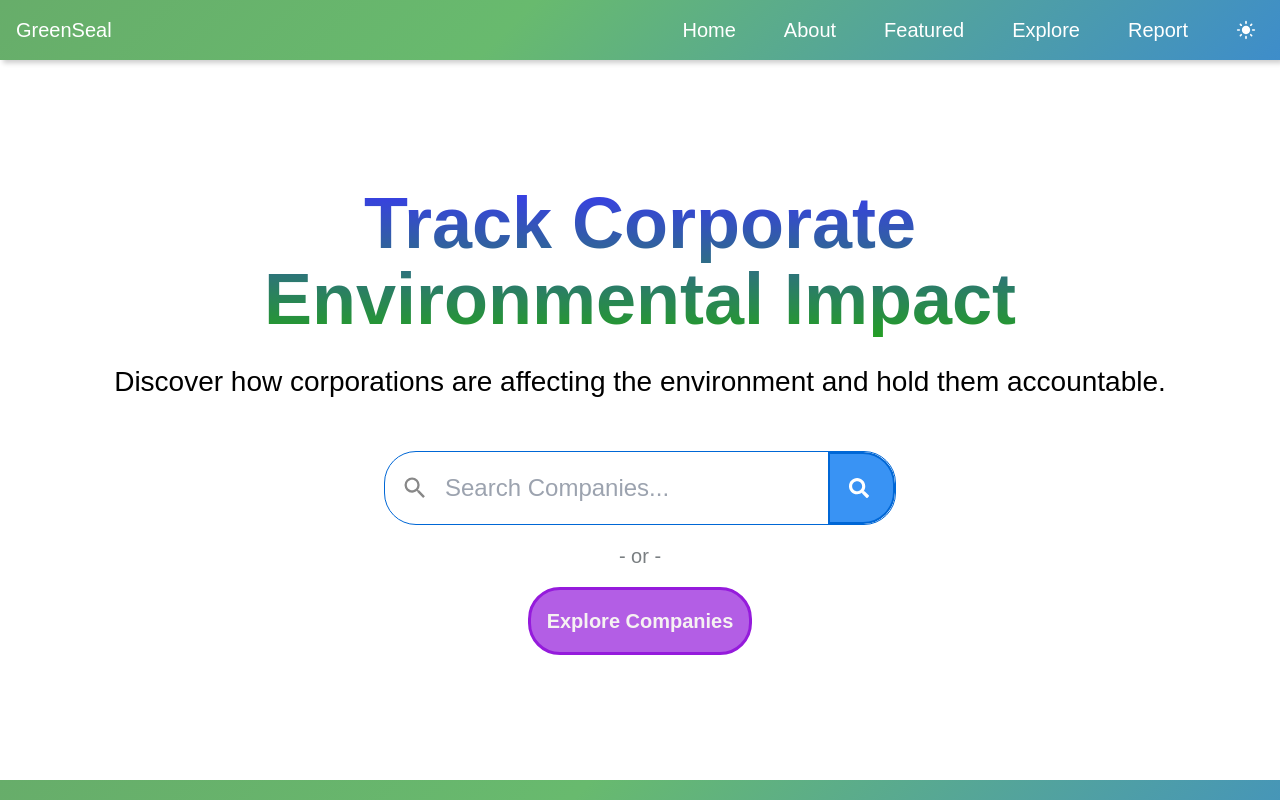
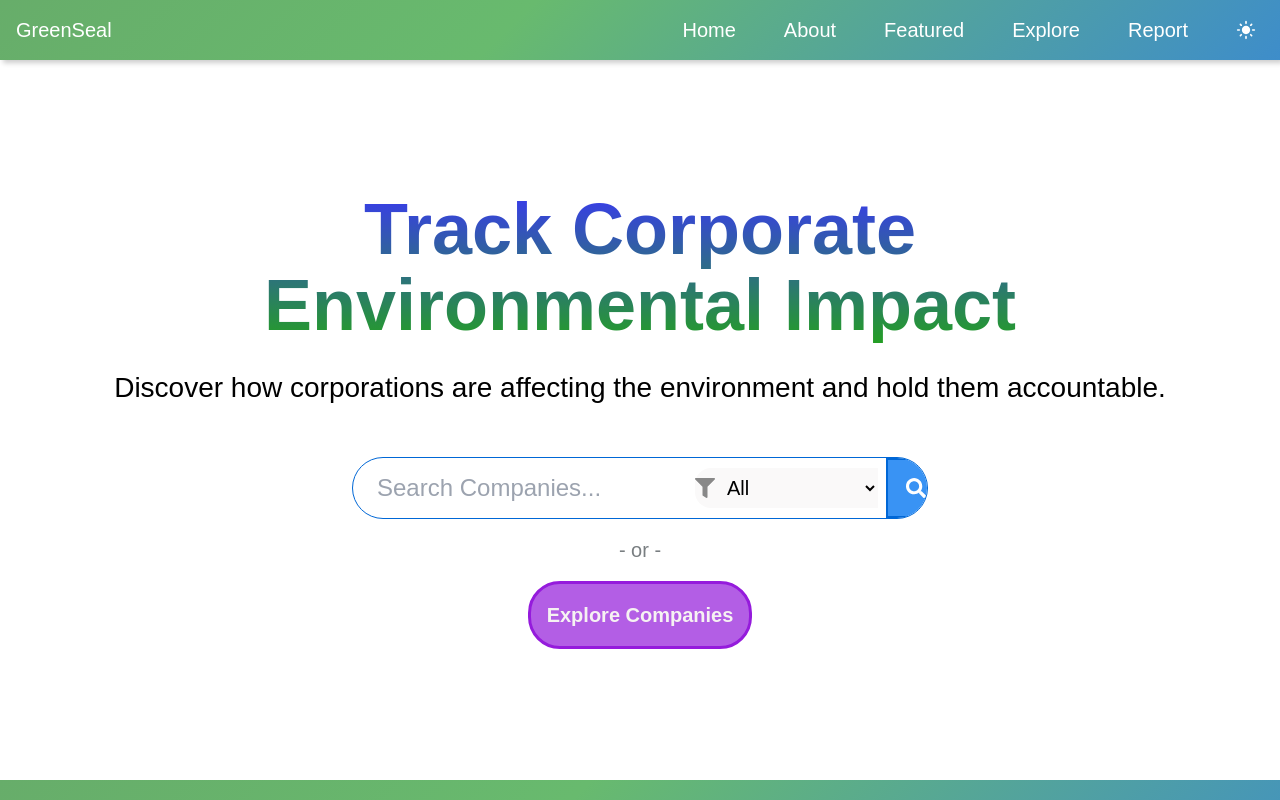
Before and after one commit to aravinth-krishna/greenseal, a Next.js app: page / in a window 1280 px wide. Shown: the top 800 px of the page. Built offline with nearby package versions, Linux system fonts and the light colour scheme.

Commit message:
Refactor: CTASearchBar and SearchBar components

```diff
--- a/app/components/CTASearchBar/CTASearchBar.module.css
+++ b/app/components/CTASearchBar/CTASearchBar.module.css
@@ -4,12 +4,13 @@
   border: 1px solid #0067d6;
   border-radius: 2rem;
   margin-bottom: 1rem;
-  width: 40vw;
+  width: 45vw;
   background-color: white;
   overflow: hidden;
 }
 
 .searchIcon {
+  size: 2rem;
   margin-left: 1rem;
   color: #888;
   background-color: transparent;
@@ -17,17 +18,37 @@
 
 .input {
   flex: 1;
-  padding: 1rem;
+  padding: 0.5rem;
   border: none;
   outline: none;
   font-size: 1.5rem;
   background-color: transparent;
 }
 
+.dropdownContainer {
+  display: flex;
+  align-items: center;
+  justify-content: center;
+  width: 35%;
+  background-color: rgb(250, 249, 249);
+  border-radius: 1rem;
+  margin-right: 0.5rem;
+}
+
+.filterIcon {
+  color: #888;
+}
+
+.dropdown {
+  font-size: 1.25rem;
+  padding: 0.5rem;
+  background-color: rgb(250, 249, 249);
+  border: none;
+  outline: none;
+}
+
 .button {
-  padding: 1.5rem;
-  padding-left: 1.2rem;
-  padding-right: 1.5rem;
+  padding: 1.15rem;
   background-color: #3993f4;
   color: white;
   border: 2px solid #0067d6;
--- a/app/components/CTASearchBar/CTASearchBar.tsx
+++ b/app/components/CTASearchBar/CTASearchBar.tsx
@@ -2,17 +2,28 @@
 
 import { useState } from "react";
 import styles from "./CTASearchBar.module.css";
-import { FaSearch } from "react-icons/fa";
+import { FaSearch, FaFilter } from "react-icons/fa";
 import { MdOutlineSearch } from "react-icons/md";
 import Link from "next/link";
 
 const CTASearchBar = () => {
   const [query, setQuery] = useState("");
+  const [industry, setIndustry] = useState("");
+
+  const industries = [
+    "All",
+    "Energy",
+    "Technology",
+    "Manufacturing",
+    "Retail",
+    "Healthcare",
+  ];
 
   return (
     <>
       <form className={styles.searchBar}>
         <MdOutlineSearch className={styles.searchIcon} size={28} />
+
         <input
           className={styles.input}
           type="search"
@@ -22,11 +33,30 @@ const CTASearchBar = () => {
           }}
           placeholder="Search Companies..."
         />
+
+        <div className={styles.dropdownContainer}>
+          <FaFilter className={styles.filterIcon} size={20} />
+          <select
+            className={styles.dropdown}
+            value={industry}
+            onChange={(e) => setIndustry(e.target.value)}
+          >
+            {industries.map((industry) => (
+              <option key={industry} value={industry}>
+                {industry}
+              </option>
+            ))}
+          </select>
+        </div>
+
         <Link
           className={styles.button}
           href={{
             pathname: "/search",
-            query: { name: query },
+            query: {
+              name: query,
+              industry: industry === "All" ? "" : industry,
+            },
           }}
         >
           <FaSearch size={20} />
--- a/app/components/SearchBar/SearchBar.module.css
+++ b/app/components/SearchBar/SearchBar.module.css
@@ -10,6 +10,7 @@
 }
 
 .searchIcon {
+  size: 2rem;
   margin-left: 1rem;
   color: #888;
   background-color: transparent;
@@ -24,10 +25,30 @@
   background-color: transparent;
 }
 
+.dropdownContainer {
+  display: flex;
+  align-items: center;
+  justify-content: center;
+  width: 35%;
+  background-color: rgb(250, 249, 249);
+  border-radius: 1rem;
+  margin-right: 0.5rem;
+}
+
+.filterIcon {
+  color: #888;
+}
+
+.dropdown {
+  font-size: 1.25rem;
+  padding: 0.5rem;
+  background-color: rgb(250, 249, 249);
+  border: none;
+  outline: none;
+}
+
 .button {
   padding: 1rem;
-  padding-left: 1.2rem;
-  padding-right: 1.5rem;
   background-color: #3993f4;
   color: white;
   border: 2px solid #0067d6;
--- a/app/components/SearchBar/Searchbar.tsx
+++ b/app/components/SearchBar/Searchbar.tsx
@@ -1,18 +1,29 @@
 "use client";
 
 import { useState } from "react";
-import { FaSearch } from "react-icons/fa";
+import { FaFilter, FaSearch } from "react-icons/fa";
 import { MdOutlineSearch } from "react-icons/md";
 import styles from "./SearchBar.module.css";
 import Link from "next/link";
 
 const SearchBar = () => {
   const [query, setQuery] = useState("");
+  const [industry, setIndustry] = useState("");
+
+  const industries = [
+    "All",
+    "Energy",
+    "Technology",
+    "Manufacturing",
+    "Retail",
+    "Healthcare",
+  ];
 
   return (
     <>
       <form className={styles.searchBar}>
         <MdOutlineSearch className={styles.searchIcon} size={28} />
+
         <input
           className={styles.input}
           type="search"
@@ -22,11 +33,30 @@ const SearchBar = () => {
           }}
           placeholder="Search Companies..."
         />
+
+        <div className={styles.dropdownContainer}>
+          <FaFilter className={styles.filterIcon} size={20} />
+          <select
+            className={styles.dropdown}
+            value={industry}
+            onChange={(e) => setIndustry(e.target.value)}
+          >
+            {industries.map((industry) => (
+              <option key={industry} value={industry}>
+                {industry}
+              </option>
+            ))}
+          </select>
+        </div>
+
         <Link
           className={styles.button}
           href={{
             pathname: "/search",
-            query: { name: query },
+            query: {
+              name: query,
+              industry: industry === "All" ? "" : industry,
+            },
           }}
         >
           <FaSearch size={20} />
--- a/app/search/page.tsx
+++ b/app/search/page.tsx
@@ -9,13 +9,17 @@ const Search = () => {
   const searchParams = useSearchParams();
 
   const name = searchParams.get("name");
+  const industry = searchParams.get("industry");
 
   return (
     <>
       <section className={styles.search}>
         <div className={styles.searchHeader}>
           <SearchBar />
-          <h1>Search results for: {name}</h1>
+          <div className={styles.searchInfo}>
+            <h1>Search results for: {name}</h1>
+            <p>{industry}</p>
+          </div>
         </div>
 
         <div className={styles.searchResults}>
```
Also changed, not shown: app/search/page.module.css (+19 -2 lines).
